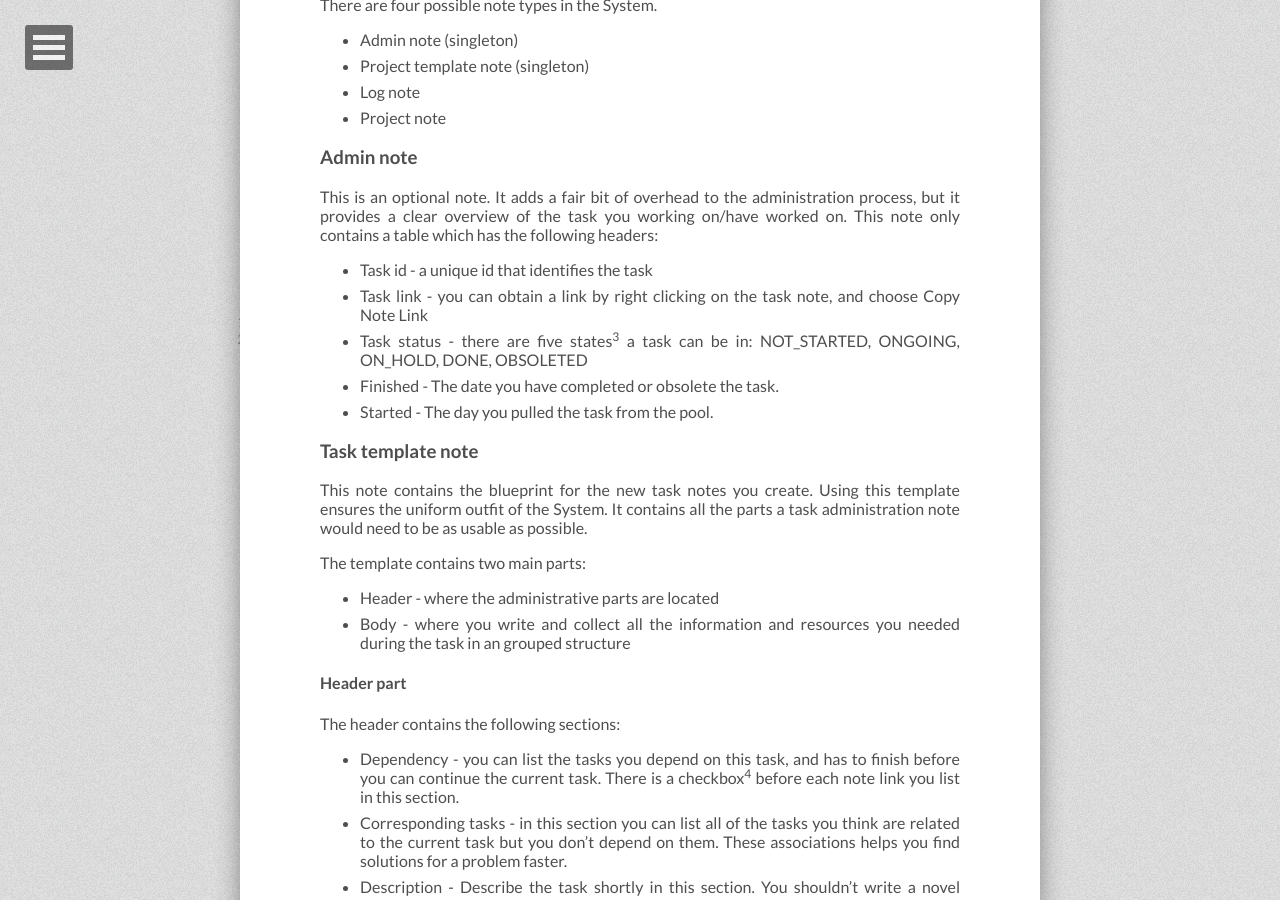
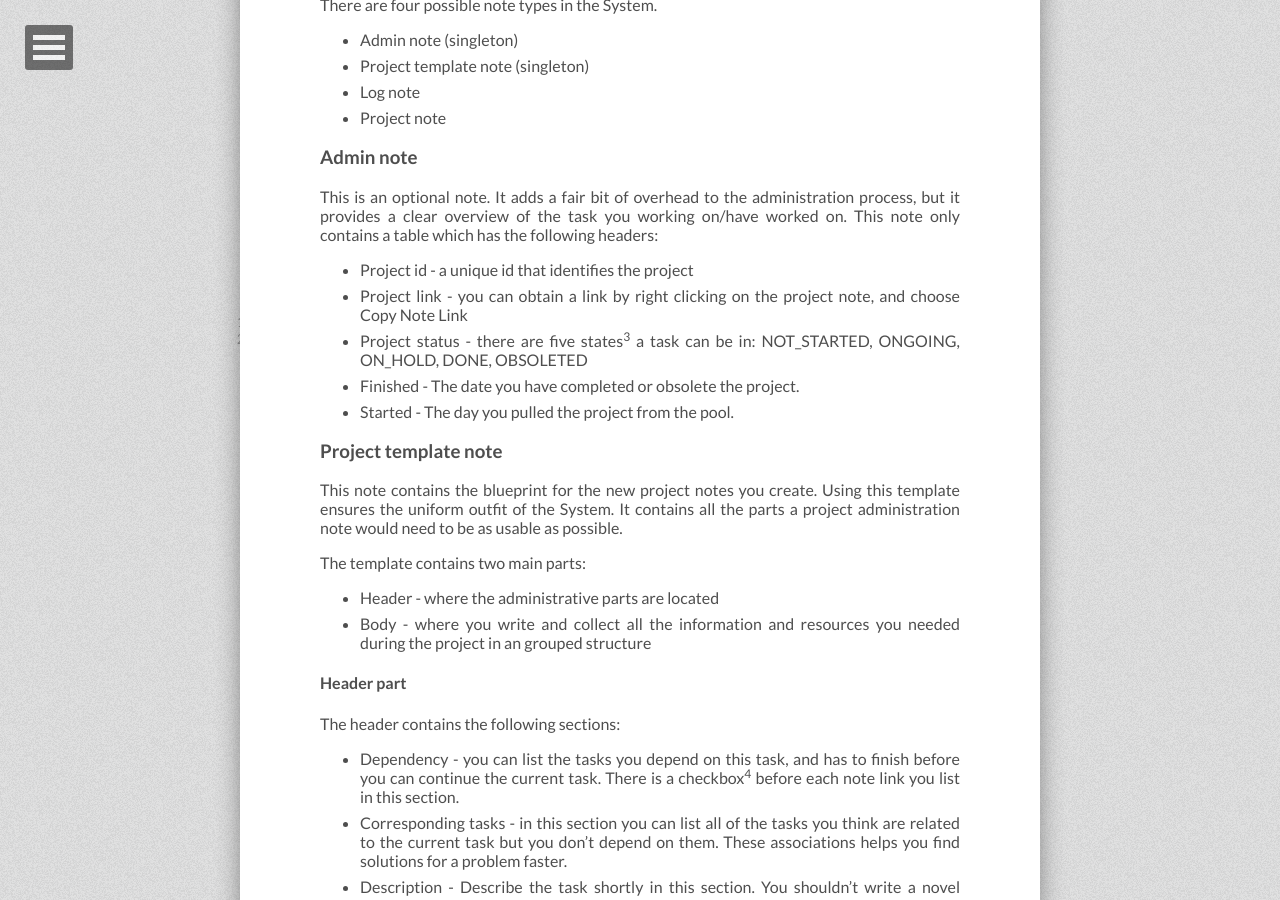
Before and after one commit to tiborsimon/tiborsimon.github.io, a Jekyll site: the page built from _posts/2015-07-10-project-management-in-evernote.md, in a window 1280 px wide and 900 px high, scrolled down 4014 px. Built offline with Jekyll 4.4.1, drawn with Linux system fonts in a browser that asks for light colours; nearby versions of some CDN libraries; comment, search, counter and statistics services are not loaded; some of the changed text lies outside the part shown.

Commit message:
Article update

```diff
--- a/_posts/2015-07-10-project-management-in-evernote.md
+++ b/_posts/2015-07-10-project-management-in-evernote.md
@@ -56,7 +56,7 @@ care about the alphabetical sorting of Evernote, which will mess up the logical
 
 ### !_admin
 
-This notebook purpose is to contain the `task template` and the optional master `admin note`.
+This notebook purpose is to contain the `project template` and the optional master `admin note`.
 
 ### !_log
 
@@ -96,20 +96,20 @@ There are four possible note types in the System.
 
 This is an optional note. It adds a fair bit of overhead to the administration process, but it provides a clear overview of the task you working on/have worked on. This note only contains a table which has the following headers:
 
-- Task id - a unique id that identifies the task
-- Task link - you can obtain a link by right clicking on the task note, and choose Copy Note Link
-- Task status - there are five states[^3] a task can be in: NOT_STARTED, ONGOING, ON_HOLD, DONE, OBSOLETED
-- Finished - The date you have completed or obsolete the task.
-- Started - The day you pulled the task from the pool.
+- Project id - a unique id that identifies the project
+- Project link - you can obtain a link by right clicking on the project note, and choose Copy Note Link
+- Project status - there are five states[^3] a task can be in: NOT_STARTED, ONGOING, ON_HOLD, DONE, OBSOLETED
+- Finished - The date you have completed or obsolete the project.
+- Started - The day you pulled the project from the pool.
 
-### Task template note
+### Project template note
 
-This note contains the blueprint for the new task notes you create. Using this template ensures the uniform outfit of the System. It contains all the parts a task administration note would need to be as usable as possible.
+This note contains the blueprint for the new project notes you create. Using this template ensures the uniform outfit of the System. It contains all the parts a project administration note would need to be as usable as possible.
 
 The template contains two main parts:
 
 - Header - where the administrative parts are located
-- Body - where you write and collect all the information and resources you needed during the task in an grouped structure
+- Body - where you write and collect all the information and resources you needed during the project in an grouped structure
 
 #### Header part
 
```
Also changed, not shown: other parts of _posts/2015-07-10-project-management-in-evernote.md (+3 -3 lines).
